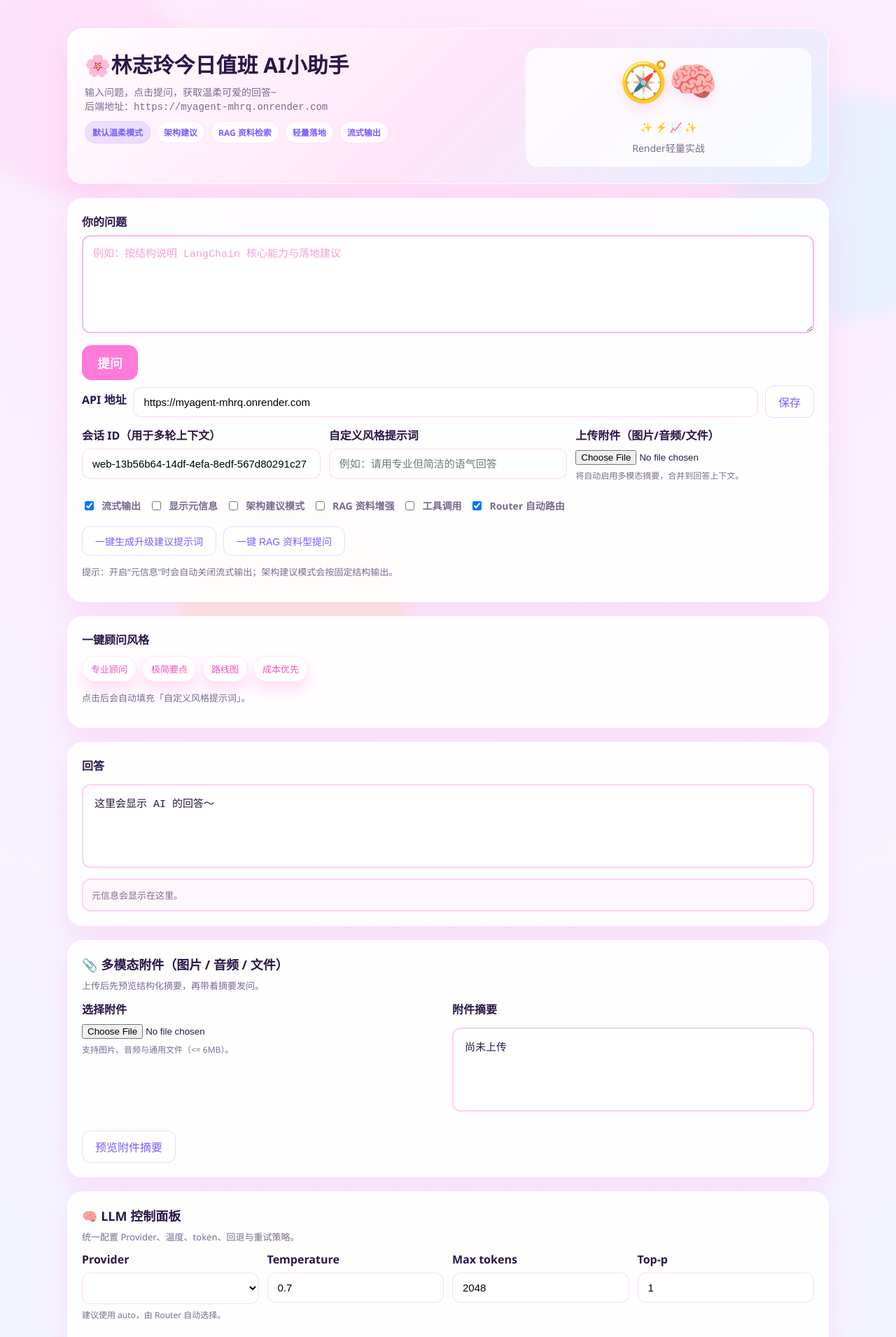
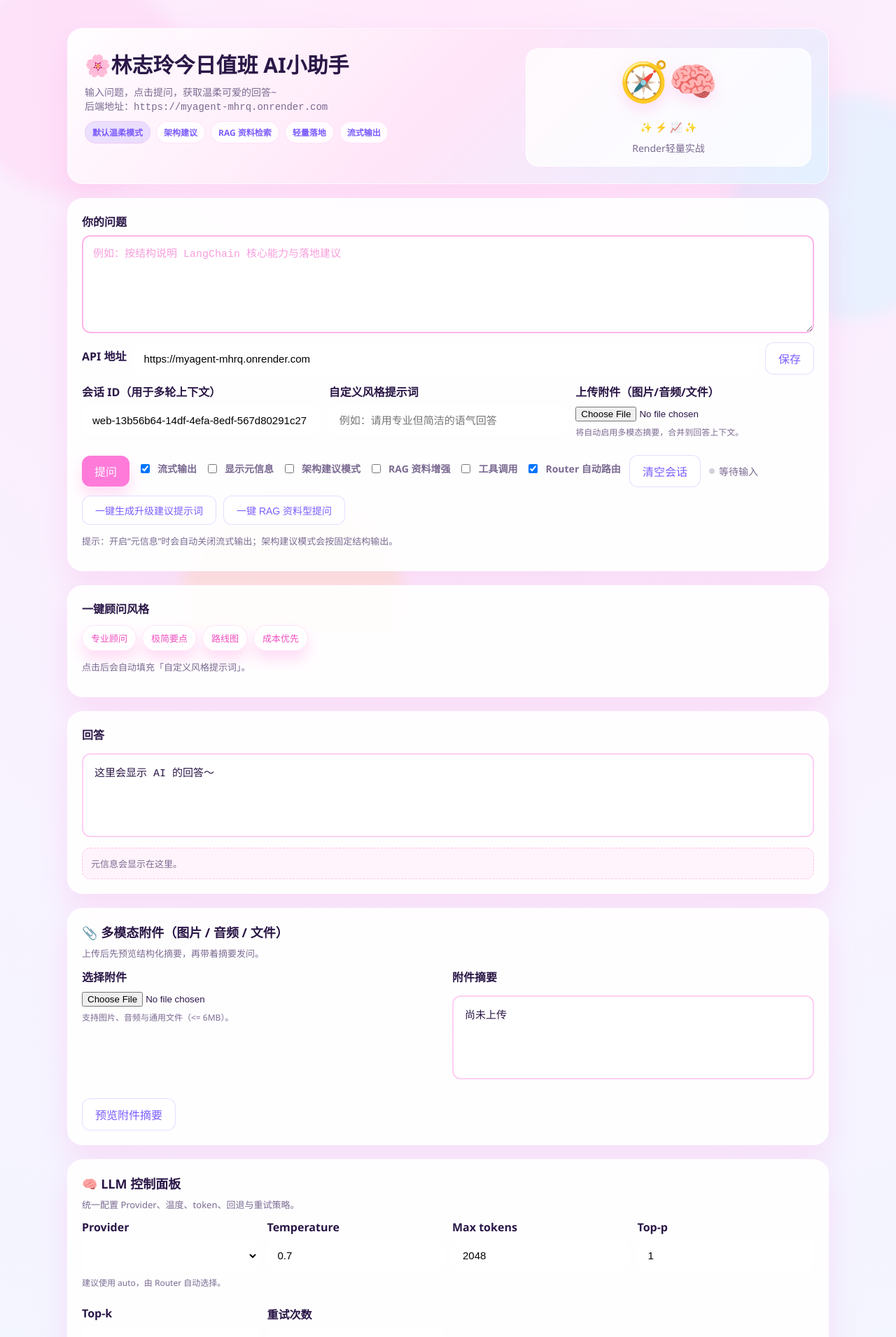
Before and after one commit to iehmltym/iehmltym.github.io, a Jekyll site: the page built from ai.html, in a window 1280 px wide. Shown: the top 1910 px of the page at 70% size. Built offline with Jekyll 4.4.1, drawn with Linux system fonts in a browser that asks for light colours.

Commit message:
Update ai.html

```diff
--- a/ai.html
+++ b/ai.html
@@ -584,106 +584,6 @@ permalink: /ai/
       color: var(--muted);
       margin-top: 6px;
     }
-
-    /* ==============================
-       提问按钮：更明显，位置更靠上
-       默认无柔光；focus 才柔光
-       ============================== */
-
-    .ask-bar{
-      display:flex;
-      align-items:center;
-      gap:12px;
-      margin-top:12px;
-      flex-wrap:wrap;
-    }
-
-    .ask-btn{
-      background: var(--primary);
-      color:#fff;
-      border:none;
-      padding: 12px 22px;
-      border-radius: 14px;
-      font-size: 18px;
-      font-weight: 700;
-      cursor:pointer;
-      box-shadow:none; /* 默认无柔光 */
-    }
-
-    .ask-btn:hover{
-      background: var(--primary-dark);
-    }
-
-    .ask-btn:focus{
-      outline:none;
-      box-shadow: 0 0 0 5px rgba(255, 122, 217, 0.22); /* focus 柔光 */
-    }
-
-    @media (max-width: 520px){
-      .ask-btn{ width:100%; }
-    }
-
-    /* ==============================
-       输入框统一：默认无柔光；focus 才柔光
-       ============================== */
-
-    /* 问题区：默认粉色边框（无柔光） */
-    #q {
-      border: 2px solid rgba(255, 122, 217, 0.55);
-      background: rgba(255, 255, 255, 0.92);
-      box-shadow: none;
-      caret-color: var(--primary-dark);
-    }
-
-    #q::placeholder { color: rgba(240, 78, 191, 0.55); }
-
-    #q:focus {
-      border-color: var(--primary);
-      box-shadow: 0 0 0 5px rgba(255, 122, 217, 0.22);
-    }
-
-    textarea,
-    input[type="text"],
-    input[type="number"],
-    select {
-      border-color: rgba(255, 122, 217, 0.30);
-      box-shadow: none;
-    }
-
-    textarea:focus,
-    input[type="text"]:focus,
-    input[type="number"]:focus,
-    select:focus {
-      border-color: var(--primary);
-      box-shadow: 0 0 0 4px rgba(255, 122, 217, 0.20);
-    }
-
-    /* ==============================
-       回答/摘要/日志：统一粉色边框（默认无柔光）
-       ============================== */
-
-    pre,
-    #ans,
-    #attachmentPreview,
-    #systemInfo,
-    #observabilityEvents,
-    #observabilityLog {
-      border: 2px solid rgba(255, 122, 217, 0.35);
-      background: rgba(255, 255, 255, 0.92);
-      box-shadow: none;
-    }
-
-    .meta {
-      border: 2px solid rgba(255, 122, 217, 0.30);
-      background: rgba(255, 240, 250, 0.55);
-      box-shadow: none;
-    }
-
-    .log-panel {
-      border: 2px dashed rgba(255, 122, 217, 0.35);
-      background: rgba(255, 255, 255, 0.92);
-      box-shadow: none;
-    }
   </style>
 </head>
 
@@ -719,12 +619,7 @@ permalink: /ai/
       <label for="q">你的问题</label>
       <textarea id="q" placeholder="例如：按结构说明 LangChain 核心能力与落地建议"></textarea>
 
-
-
-      <div class="ask-bar">
-        <button class="ask-btn" onclick="ask()">提问</button>
-</div>
-<div class="api-input">
+      <div class="api-input">
         <label for="apiInput">API 地址</label>
         <input id="apiInput" type="text" />
         <button class="ghost" onclick="saveApiBase()">保存</button>
@@ -747,13 +642,19 @@ permalink: /ai/
       </div>
 
       <div class="row">
+        <button onclick="ask()">提问</button>
         <label class="toggle"><input id="stream" type="checkbox" checked /> 流式输出</label>
         <label class="toggle"><input id="meta" type="checkbox" /> 显示元信息</label>
         <label class="toggle"><input id="advisor" type="checkbox" /> 架构建议模式</label>
         <label class="toggle"><input id="rag" type="checkbox" /> RAG 资料增强</label>
         <label class="toggle"><input id="enableTools" type="checkbox" /> 工具调用</label>
         <label class="toggle"><input id="enableRouter" type="checkbox" checked /> Router 自动路由</label>
-</div>
+        <button class="ghost" onclick="clearSession()">清空会话</button>
+        <span class="status">
+          <span id="dot" class="dot"></span>
+          <span id="statusText">等待输入</span>
+        </span>
+      </div>
       <div class="action-bar">
         <button class="ghost" onclick="fillAdvisorPrompt()">一键生成升级建议提示词</button>
         <button class="ghost" onclick="fillRagPrompt()">一键 RAG 资料型提问</button>
```
